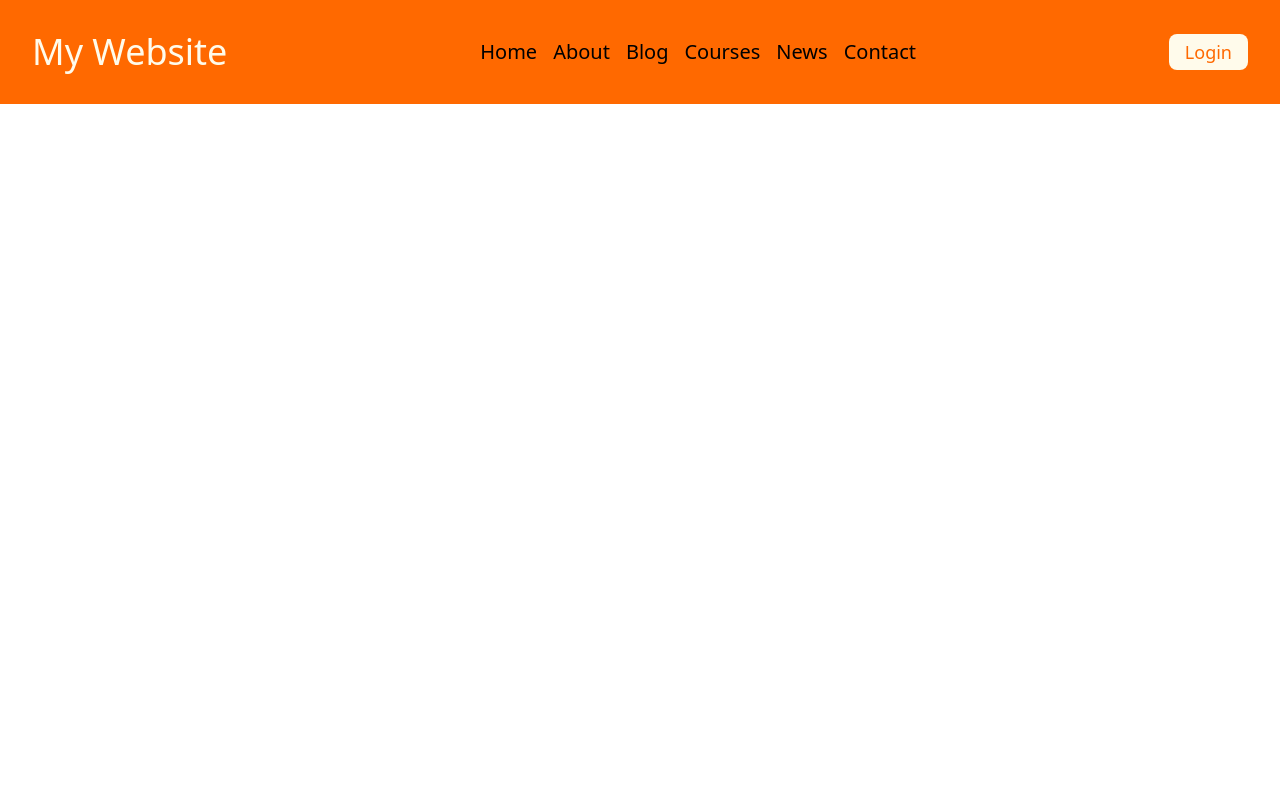
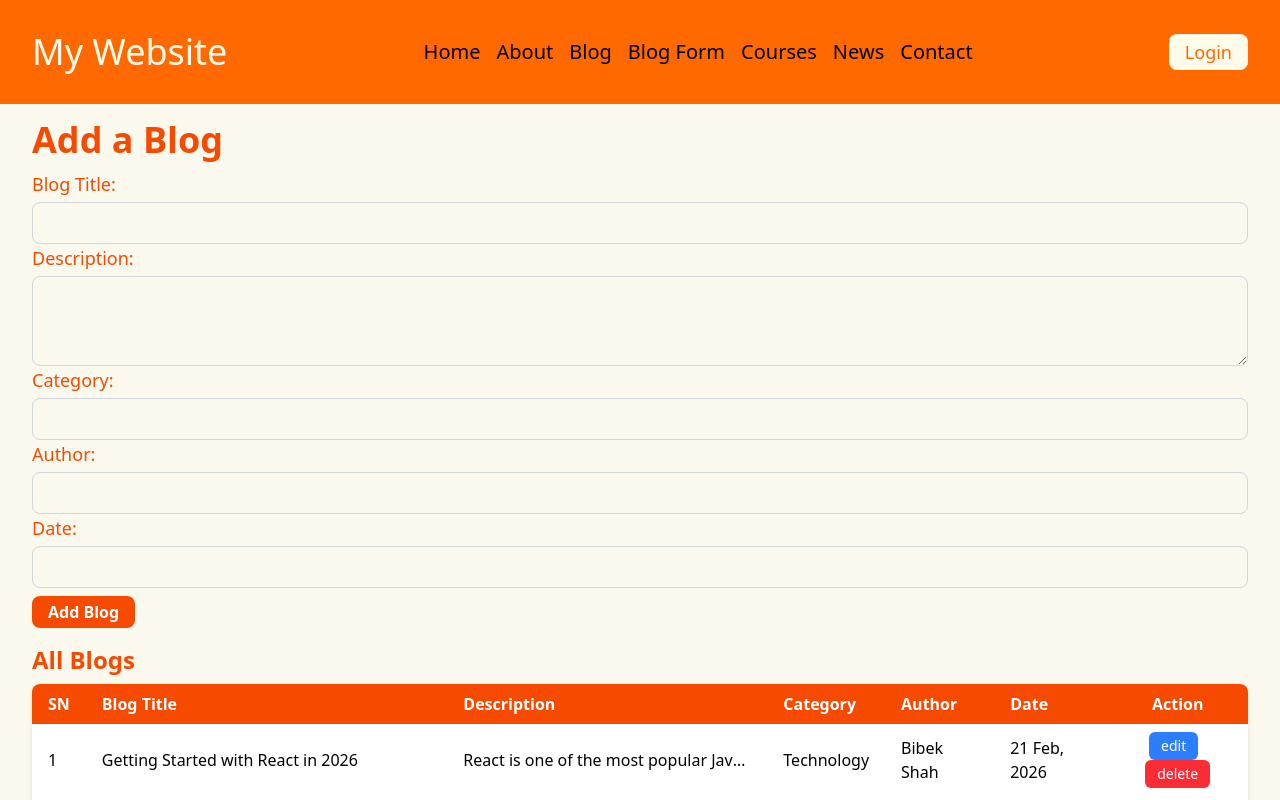
Before and after one commit to bibekshah75674/basic-react, a React (Vite) app: page /blogform in a window 1280 px wide. Shown: the top 800 px of the page. Built offline with nearby package versions, Linux system fonts and the light colour scheme.

Commit message:
worked on blogform add,edit,delete

```diff
--- a/src/App.jsx
+++ b/src/App.jsx
@@ -10,6 +10,7 @@ import NewNav from "./assets/NewNav";
 
 import { CourseDetailPage } from "./assets/CourseDetailPage";
 import CourseLists from "./assets/CourseList";
+import BlogForm from "./assets/BlogForm";
 // import TextForm from "./assets/TextForm";
 
 
@@ -20,11 +21,13 @@ function App() {
       {/* <NewTodoList/> */}
       {/* <BlogPage/> */}
       {/* <UserList/> */}
+
       <Routes>
         <Route path="/" element={<h1>This is the home page</h1>}></Route>
         <Route path="about" element={<h1>This is about page</h1>}></Route>
         <Route path="blogs" element={<BlogPage/>}></Route>
         <Route path="blogs/:id" element={<BlogDetailPage/>}></Route>
+        <Route path="blogform" element={<BlogForm/>}></Route>
         <Route path="courses" element={<CourseLists />} />
         <Route path="courses/:id" element={<CourseDetailPage/>} />
         {/* <Route path="textform" element={<TextForm/>} /> */}
--- /dev/null
+++ b/src/assets/BlogForm.jsx
@@ -0,0 +1,270 @@
+import React, { useEffect } from "react";
+import { useState } from "react";
+import { Link } from "react-router-dom";
+
+const BlogForm = () => {
+  const [title, setTitle] = useState("");
+  const [description, setDescription] = useState("");
+  const [category, setCategory] = useState("");
+  const [selectedCategory, setSelectedCategory] = useState("all");
+  const [author, setAuthor] = useState("");
+  const [date, setDate] = useState("");
+  const [image, setImage] = useState("");
+  const[editIndex,setEditIndex] = useState(null);
+
+  const [blogs, setBlogs] = useState(()=>{
+    const savedBlogs = localStorage.getItem("blogs");
+    if(savedBlogs){
+        return JSON.parse(savedBlogs);
+    } else{
+        return[
+    {
+      id: 1,
+      title: "Getting Started with React in 2026",
+      description:
+        "React is one of the most popular JavaScript libraries for building modern user interfaces. In this blog, we explore the fundamentals of components, state, and props to help beginners start their journey.",
+      category: "Technology",
+      author: "Bibek Shah",
+      date: "21 Feb, 2026",
+      image:
+        "https://images.unsplash.com/photo-1633356122544-f134324a6cee?q=80&w=1000",
+    },
+    {
+      id: 2,
+      title: "Why Tailwind CSS is Changing Frontend Development",
+      description:
+        "Tailwind CSS provides a utility-first approach to styling. It allows developers to build beautiful and responsive designs quickly without writing traditional CSS files.",
+      category: "Design",
+      author: "Bibek Shah",
+      date: "20 Feb, 2026",
+      image:
+        "https://images.unsplash.com/photo-1547658719-da2b51169166?q=80&w=1000",
+    },
+    {
+      id: 3,
+      title: "10 Tips for a Healthier Lifestyle",
+      description:
+        "Simple changes to your daily routine can improve your overall health and well-being. Learn the key tips for a healthier lifestyle.",
+      category: "Health",
+      author: "Bibek Shah",
+      date: "19 Feb, 2026",
+      image:
+        "https://images.unsplash.com/photo-1505751172876-fa1923c5c528?q=80&w=1000",
+    },
+    {
+      id: 4,
+      title: "Exploring the World: Travel in 2026",
+      description:
+        "Traveling opens your mind and provides unforgettable experiences. Discover top destinations and travel tips for 2026.",
+      category: "Travel",
+      author: "Bibek Shah",
+      date: "18 Feb, 2026",
+      image:
+        "https://images.unsplash.com/photo-1507525428034-b723cf961d3e?q=80&w=1000",
+    },
+    {
+      id: 5,
+      title: "Mastering JavaScript ES2026 Features",
+      description:
+        "JavaScript keeps evolving! Learn the latest ES2026 features to write cleaner and more efficient code.",
+      category: "Technology",
+      author: "Bibek Shah",
+      date: "17 Feb, 2026",
+      image:
+        "https://www.scaler.com/blog/wp-content/uploads/2025/11/20251125_2213_JavaScript-Mastery-Plan_simple_compose_01kaxy9j3kew39jmk45hw9tppx-1.png",
+    },
+  ]
+
+    }
+  }
+
+    );
+
+  const addBlog = () => {
+    if (
+      title.trim() === "" ||
+      description.trim() === "" ||
+      category.trim() === "" ||
+      author.trim() === "" ||
+      date.trim() === ""
+    ) {
+      alert("No fields must be empty.");
+      return;
+    }
+
+    if(editIndex !== null){
+        const updatedBlogs = blogs.map((blog,index)=>(
+            index === editIndex ? {...blog,title,description,category,author,date}:blog
+        ))
+        setBlogs(updatedBlogs);
+        setEditIndex(null);
+    } else{
+
+    const newblog = {
+      id: Date.now(),
+      title: title,
+      description: description,
+      category: category,
+      author: author,
+      date: date,
+      image:
+        "https://images.unsplash.com/photo-1547658719-da2b51169166?q=80&w=1000",
+    };
+
+    setBlogs([...blogs, newblog])};
+
+    setTitle("");
+    setDescription("");
+    setCategory("");
+    setAuthor("");
+    setDate("");
+  };
+
+  useEffect(()=>{
+    localStorage.setItem("blogs", JSON.stringify(blogs));
+  },[blogs])
+
+  //delete blog
+  const deleteBlog  = (indexToDelete)=>{
+    const updatedBlog = blogs.filter((item,index)=> index !== indexToDelete)
+    setBlogs(updatedBlog)
+  }
+
+  //blog to edit
+  const blogToEdit = (index)=>{
+    setTitle(blogs[index].title);
+    setDescription(blogs[index].description);
+    setCategory(blogs[index].category);
+    setAuthor(blogs[index].author);
+    setDate(blogs[index].date);
+
+    setEditIndex(index);
+  };
+
+
+  return (
+    <>
+      <div className="parent bg-[#FBF8EE]">
+        <div className="input-field grid grid-cols-1 m-8 mt-0">
+          <h1 className="text-4xl font-semibold mb-2.5 text-orange-600 mt-4">
+            Add a Blog
+          </h1>
+
+          <div className="flex flex-col gap-1">
+            <label htmlFor="blog-title" className="text-lg text-orange-600">
+              Blog Title:{" "}
+            </label>
+            <input
+              id="blog-title"
+              className="border border-gray-300 rounded-lg px-3 py-2 focus:outline-none focus:ring-1 focus:ring-orange-600 transition "
+              type="text"
+              value={title}
+              onChange={(e) => setTitle(e.target.value)}
+            />
+          </div>
+
+          <div className="flex flex-col gap-1">
+            <label htmlFor="blog-desc" className="text-lg text-orange-600">
+              Description:{" "}
+            </label>
+            <textarea
+              id="blog-desc"
+              className="border border-gray-300 rounded-lg px-3 py-2 focus:outline-none focus:ring-1 focus:ring-orange-600 transition"
+              rows={3}
+              value={description}
+              onChange={(e) => setDescription(e.target.value)}
+            />
+          </div>
+
+          <div className="flex flex-col gap-1">
+            <label htmlFor="blog-category" className="text-lg text-orange-600">
+              Category:{" "}
+            </label>
+            <input
+              id="blog-category"
+              className="border border-gray-300 rounded-lg px-3 py-2 focus:outline-none focus:ring-1 focus:ring-orange-600 transition"
+              type="text"
+              value={category}
+              onChange={(e) => setCategory(e.target.value)}
+            />
+          </div>
+
+          <div className="flex flex-col gap-1">
+            <label htmlFor="blog-author" className="text-lg text-orange-600">
+              Author:{" "}
+            </label>
+            <input
+              id="blog-author"
+              className="border border-gray-300 rounded-lg px-3 py-2 focus:outline-none focus:ring-1 focus:ring-orange-600 transition"
+              type="text"
+              value={author}
+              onChange={(e) => setAuthor(e.target.value)}
+            />
+          </div>
+
+          <div className="flex flex-col gap-1">
+            <label htmlFor="blog-date" className="text-lg text-orange-600">
+              Date:{" "}
+            </label>
+            <input
+              id="blog-date"
+              className="border border-gray-300 rounded-lg px-3 py-2 focus:outline-none focus:ring-1 focus:ring-orange-600 transition"
+              type="text"
+              value={date}
+              onChange={(e) => setDate(e.target.value)}
+            />
+          </div>
+
+          <div>
+            <button
+              className="mt-2 bg-orange-600 hover:bg-orange-700 text-white px-4 py-1 rounded-lg transition font-semibold text-base"
+              onClick={addBlog}
+            >
+              {editIndex !== null ? "Update Blog" : "Add Blog"}
+            </button>
+          </div>
+
+          <h1 className="text-2xl font-semibold text-orange-600 mt-4">All Blogs</h1>
+
+
+          <table className="min-w-full bg-white shadow-md rounded-lg overflow-hidden mt-2 mb-4">
+            <thead className="bg-orange-600 text-white">
+                <tr>
+                    <th className="px-4 py-2 text-left">SN</th>
+                    <th className="px-4 py-2 text-left">Blog Title</th>
+                    <th className="px-4 py-2 text-left">Description</th>
+                    <th className="px-4 py-2 text-left">Category</th>
+                    <th className="px-4 py-2 text-left">Author</th>
+                    <th className="px-4 py-2 text-left">Date</th>
+                    <th className="px-4 py-2 text-center">Action</th>
+                </tr>
+            </thead>
+            <tbody className="border-b hover:bg-orange-50 transition">
+                {blogs.map((item,index)=>(
+                    <tr key={item.id}>
+                <td className="px-4 py-2">{index+1}</td>
+                <td className="px-4 py-2 font-medium">{item.title}</td>
+                <td className="px-4 py-2 max-w-xs truncate">{item.description}</td>
+                <td className="px-4 py-2">{item.category}</td>
+                <td className="px-4 py-2">{item.author}</td>
+                <td className="px-4 py-2">{item.date}</td>
+                <td className="px-4 py-2 text-center space-x-2">
+                    <button className="bg-blue-500 hover:bg-blue-600 text-white px-3 py-1 rounded-md text-sm transition" onClick={()=>{
+                        blogToEdit(index)
+                    }}>edit</button>
+                    <button className="bg-red-500 hover:bg-red-600 text-white px-3 py-1 rounded-md text-sm transition" onClick={()=>{
+                        deleteBlog(index);
+                    }}>delete</button>
+                </td>
+                </tr>
+                ))}
+                </tbody>
+            </table>
+
+        </div>
+      </div>
+    </>
+  );
+};
+
+export default BlogForm;
--- a/src/assets/NewNav.jsx
+++ b/src/assets/NewNav.jsx
@@ -13,6 +13,7 @@ function NewNav(props) {
           <li><Link to="/">Home</Link></li>
           <li><Link to="about">About</Link></li>
           <li><Link to="blogs">Blog</Link></li>
+          <li><Link to="blogform">Blog Form</Link></li>
           <li><Link to="courses">Courses</Link></li>
           {/* <li><Link to="textform">TextForm</Link></li> */}
           <li><Link to="news">News</Link></li>
```
